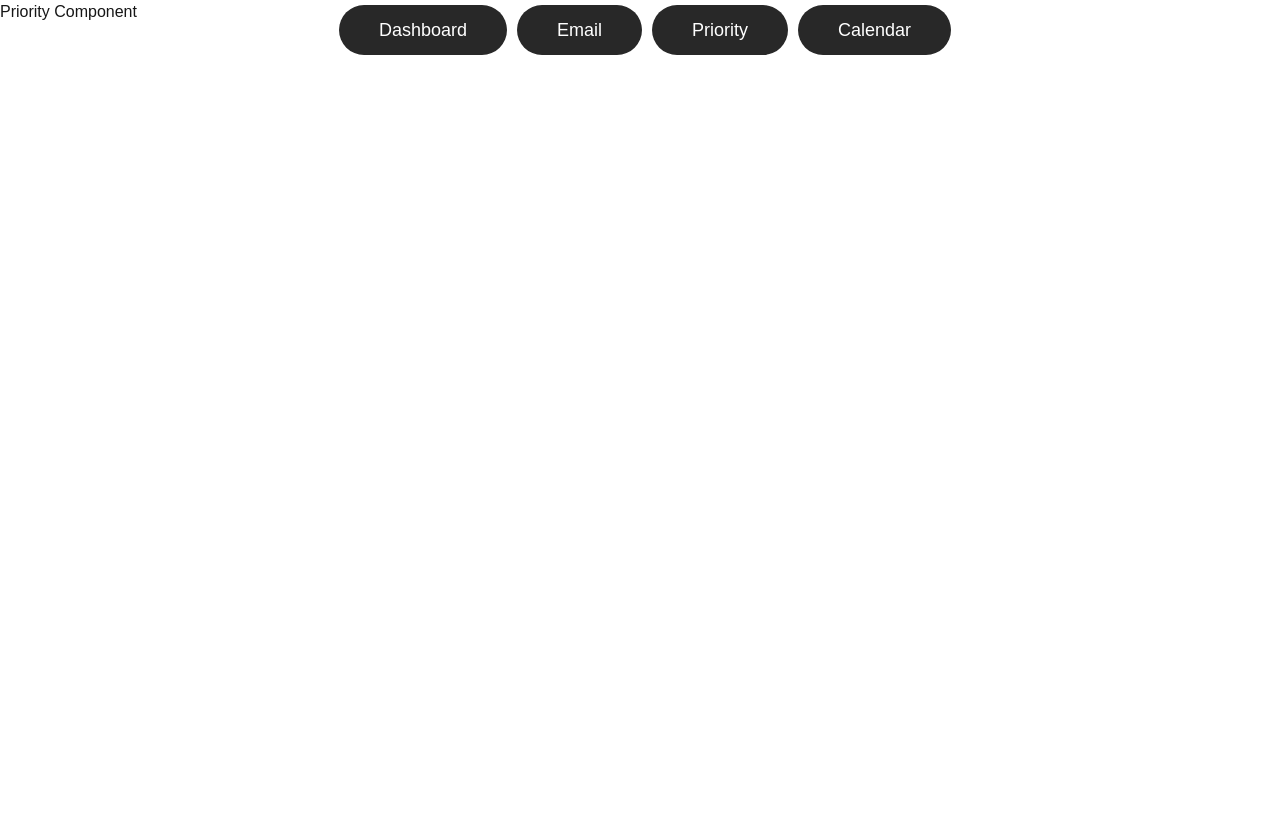
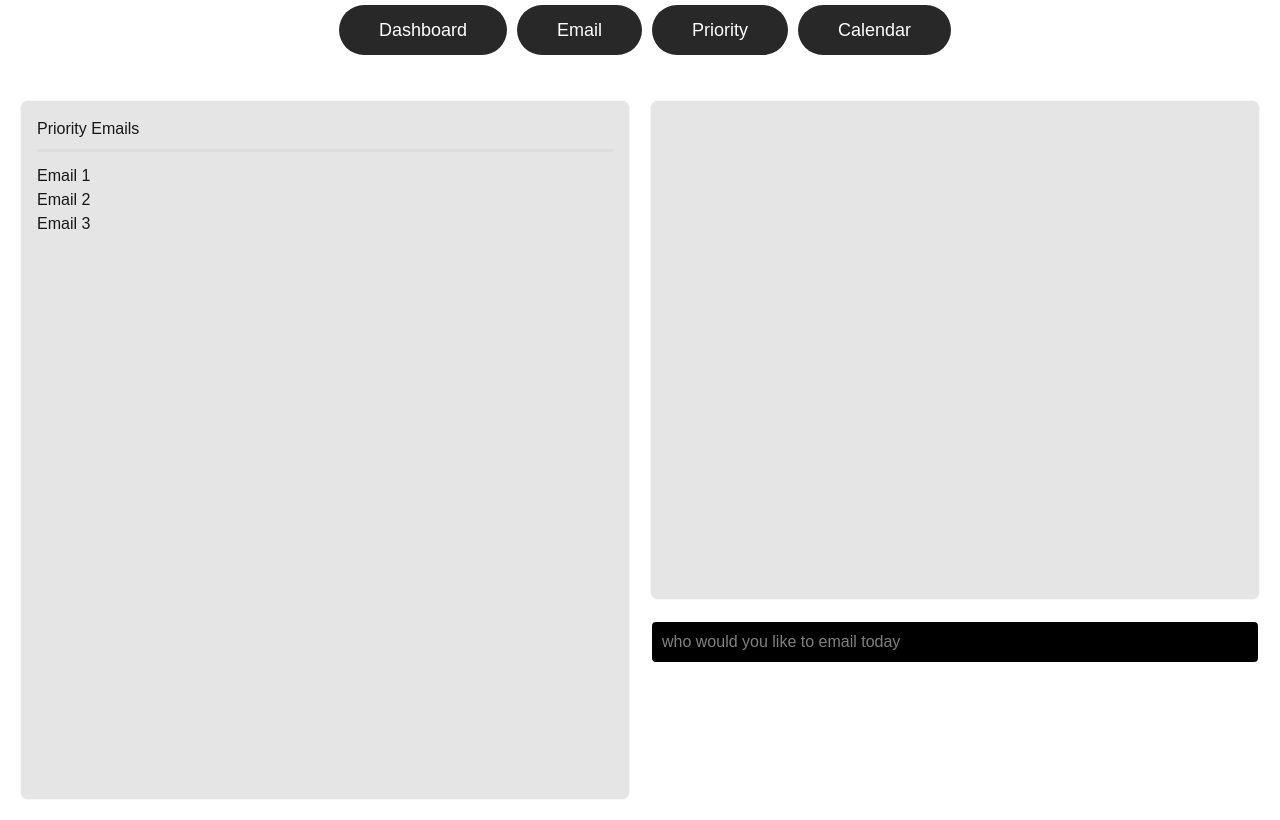
Before and after one commit to reuben-philip/mindframe, a Next.js app: page /priority in a window 1280 px wide. Built offline with nearby package versions, Linux system fonts and the light colour scheme.

Commit message:
updated the priority page to have an outline

```diff
--- a/app/globals.css
+++ b/app/globals.css
@@ -186,7 +186,6 @@ h1.login-title {
   justify-items: center;
 }
 
-/* ── Email page layout ── */
 .email-page-grid {
   display: grid;
   grid-template-columns: 1fr 1fr;
@@ -208,6 +207,7 @@ h1.login-title {
   margin-bottom: 12px;
   padding-bottom: 8px;
 }
+
 
 .email-right-column {
   display: flex;
@@ -250,3 +250,71 @@ h1.login-title {
   margin-left: auto;
   margin-right: auto;
 }
+
+.priority-email-page-grid {
+  display: grid;
+  grid-template-columns: 1fr 1fr;
+  gap: 20px;
+  padding: 20px;
+  margin-top: 80px;
+}
+
+.priority-email-card {
+  border: 1px solid whitesmoke;
+  border-radius: 8px;
+  padding: 16px;
+  min-height: 700px;
+  background-color: rgba(0, 0, 0, 0.1);
+}
+
+.priority-email-header {
+  border-bottom: 3px solid #ddd;
+  margin-bottom: 12px;
+  padding-bottom: 8px;
+}
+
+.priority-email-right-column {
+  display: flex;
+  flex-direction: column;
+  gap: 20px;
+  align-items: center;
+}
+
+.view-card {
+  border: 1px solid whitesmoke;
+  border-radius: 8px;
+  padding: 16px;
+  min-height: 500px;
+  background-color: rgba(0, 0, 0, 0.1);
+  width: 100%;
+}
+
+.search-bar {
+  padding: 8px 10px;
+  border: 2px solid white;
+  border-radius: 6px;
+  background: black;
+  color: white;
+  outline: none;
+  transition: box-shadow 0.3s ease, border 0.3s ease;
+  width: 100%;
+  max-width: 870px;
+  box-sizing: border-box;
+}
+
+.search-bar:focus {
+  border: 2px solid transparent;
+  background: linear-gradient(#000, #000) padding-box, conic-gradient(from var(--a), white, rgb(84, 194, 231)) border-box;
+  animation: rotateGradient 3s linear infinite;
+  box-shadow: 0 0 8px #da3287, 0 0 16px #ffde5e;
+}
+
+@property --a {
+  syntax: "<angle>";
+  inherits: false;
+  initial-value: 0deg;
+}
+
+@keyframes rotateGradient {
+  to { --a: 360deg; }
+}
--- a/app/priority/page.tsx
+++ b/app/priority/page.tsx
@@ -1,5 +1,9 @@
+"use client"
 import React from 'react';
 import Link from "next/link";
+import { UserButton, useUser } from "@clerk/nextjs";
+import "../globals.css";
+
 export default function Priority() {
     return (
         <div>
@@ -11,7 +15,27 @@ export default function Priority() {
                 <Link className = "nav-link" href="/calender">Calendar</Link>
                 </nav>
             </div>
-            <h1>Priority Component</h1>
+            <div className="user-button">
+                <UserButton />
+            </div>
+
+            <div className="priority-email-page-grid">
+
+                <div className="priority-email-card">
+                    <div className="priority-email-header"><h2>Priority Emails</h2></div>
+                    <div className="priotiy-email-card-body">
+                        <p>Email 1</p>
+                        <p>Email 2</p>
+                        <p>Email 3</p>
+                    </div>
+                </div>
+
+                <div className="priority-email-right-column">
+                    <div className="view-card"></div>
+                    <input className="search-bar" type = "text" placeholder="who would you like to email today"></input>
+                </div>
+            </div>
+
         </div>
     );
 }
```
